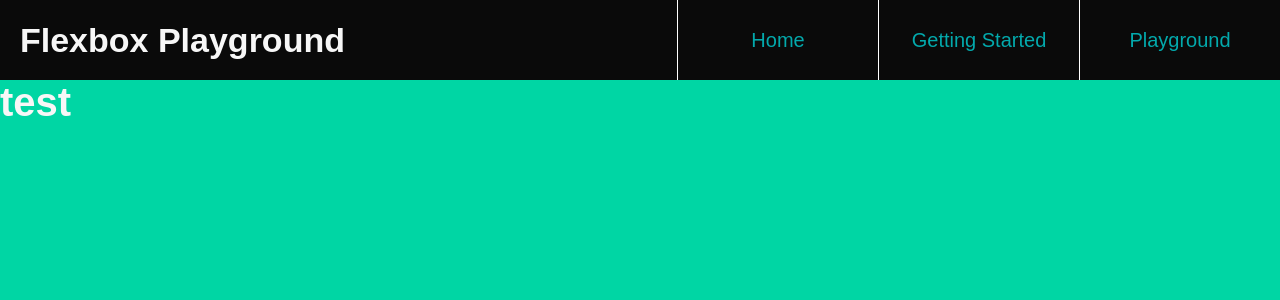
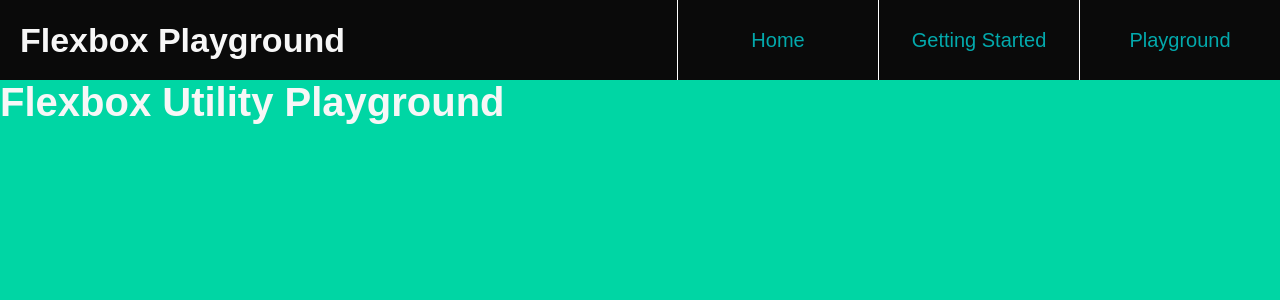
Before and after one commit to rabbitwerks/flexbox-util-playground, a Vue app: page /#/ in a window 1280 px wide. Shown: the top 300 px of the page. Built offline with nearby package versions, Linux system fonts and the light colour scheme.

Commit message:
updated - minor chnages to views

```diff
--- a/src/views/GettingStarted.vue
+++ b/src/views/GettingStarted.vue
@@ -0,0 +1,13 @@
+<template>
+  <h3>get started at github.com/Sharpie360/flexbox-util-v1</h3>
+</template>
+
+<script>
+export default {
+
+}
+</script>
+
+<style>
+
+</style>
--- a/src/views/Home.vue
+++ b/src/views/Home.vue
@@ -1,5 +1,5 @@
 <template>
-  <h1>test</h1>
+  <h1>Flexbox Utility Playground</h1>
 </template>
 
 <script>
```
